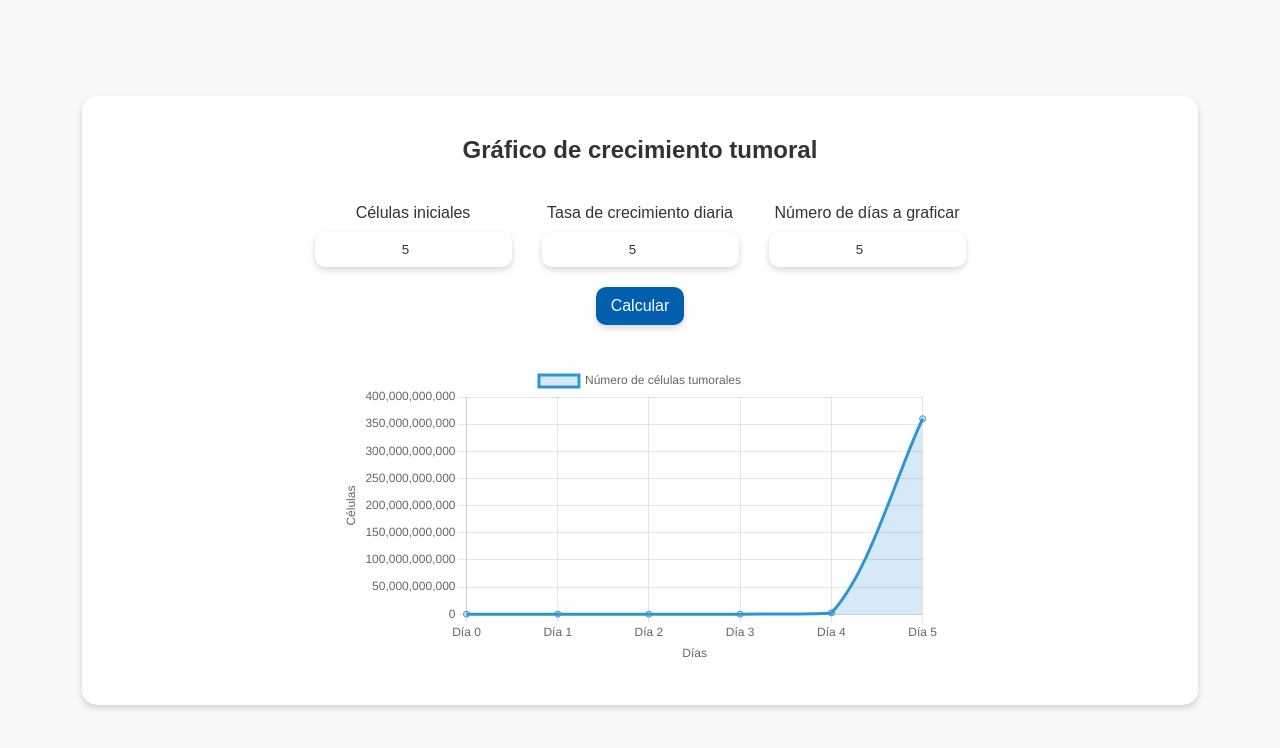
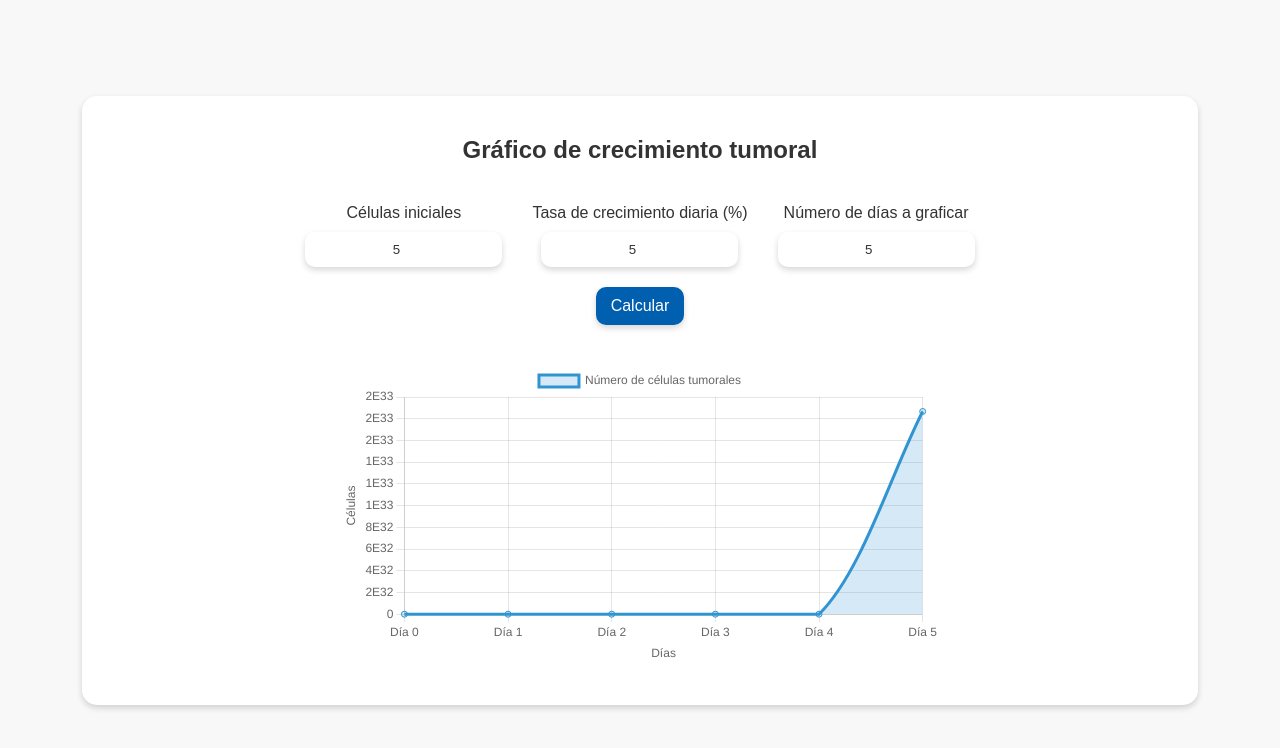
Before and after one commit to jj131204/jj131204.github.io, a plain HTML site: page crecimientoTumoral/pages/exponentialModels.html in a window 1280 px wide. Both pictures are taken after typing "5", "5", "5" into the empty fields and a click on the input "Calcular". Drawn offline with nearby package versions, Linux system fonts and the light colour scheme.

Commit message:
grafico crecimiento tumoral exponencial

```diff
--- a/crecimientoTumoral/javascript/erxponentialModels.js
+++ b/crecimientoTumoral/javascript/erxponentialModels.js
@@ -9,7 +9,7 @@ function verificarCrecimiento(){
     if(celulasIniciales != "" && tasaDeCrecimiento != "" && diasGraficados != ""){
         tumorChart.style.display = "flex";
 
-        const N0 = parseFloat(celulasIniciales); // Células iniciales
+        let N0 = parseFloat(celulasIniciales); // Células iniciales
         const r = parseFloat(tasaDeCrecimiento);     // Tasa de crecimiento diaria
         const dias = parseInt(diasGraficados);    // Número de días a graficar
 
@@ -20,6 +20,7 @@ function verificarCrecimiento(){
             labels.push(`Día ${t}`);
             const Nt = N0 * Math.exp(r * t);
             datos.push(Math.round(Nt));
+            N0 = Nt;
         }
 
         // 🔹 Destruir gráfico anterior si existe
--- a/crecimientoTumoral/pages/exponentialModels.html
+++ b/crecimientoTumoral/pages/exponentialModels.html
@@ -19,7 +19,7 @@
                         <input type="number" class="generalShadow" id="celulasIniciales">
                     </label>
                     <label for="tasaDeCrecimiento" class="labelInputs">
-                        <span>Tasa de crecimiento diaria</span>
+                        <span>Tasa de crecimiento diaria (%)</span>
                         <input type="number" class="generalShadow" id="tasaDeCrecimiento">
                     </label>
                     <label for="diasGraficados" class="labelInputs">
```
